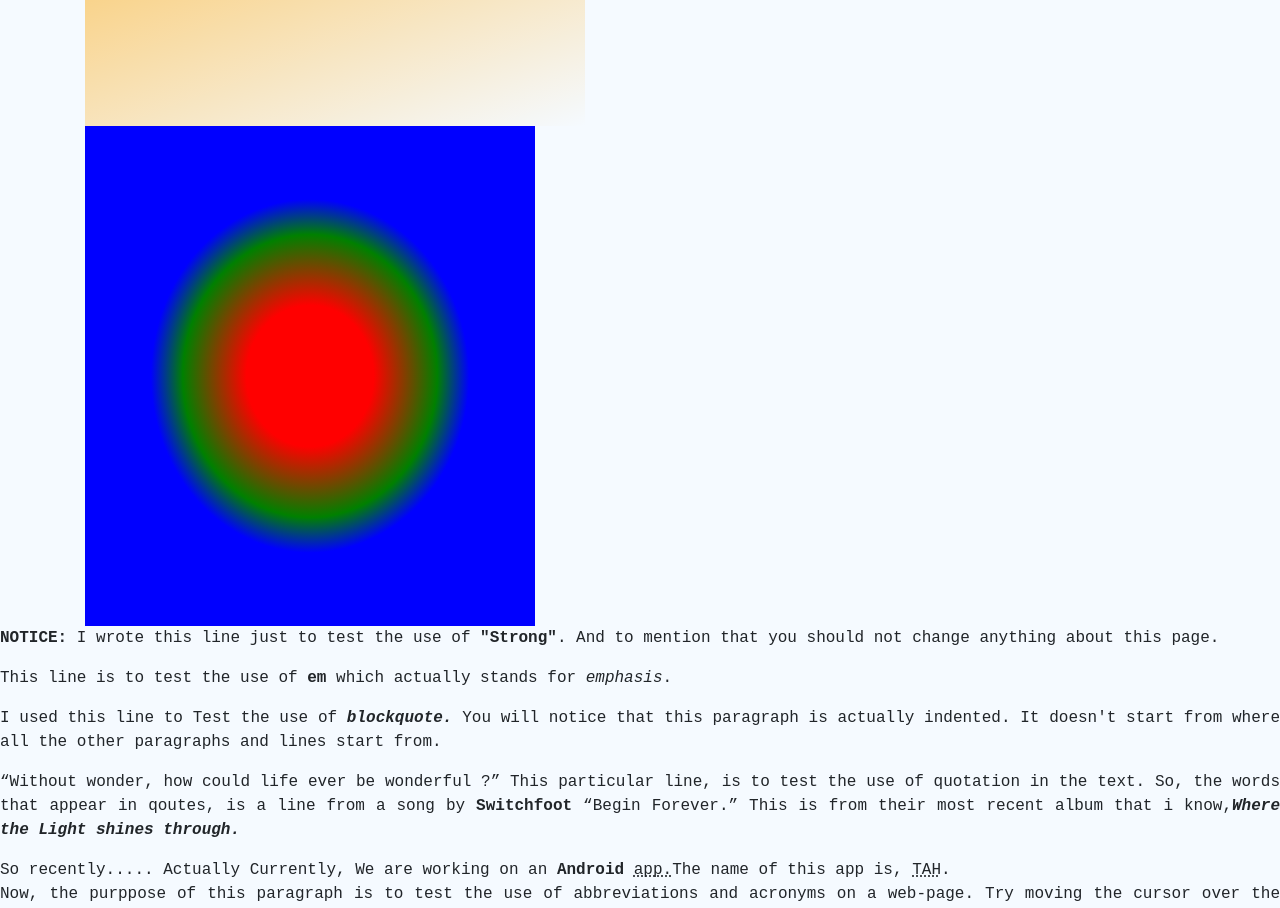
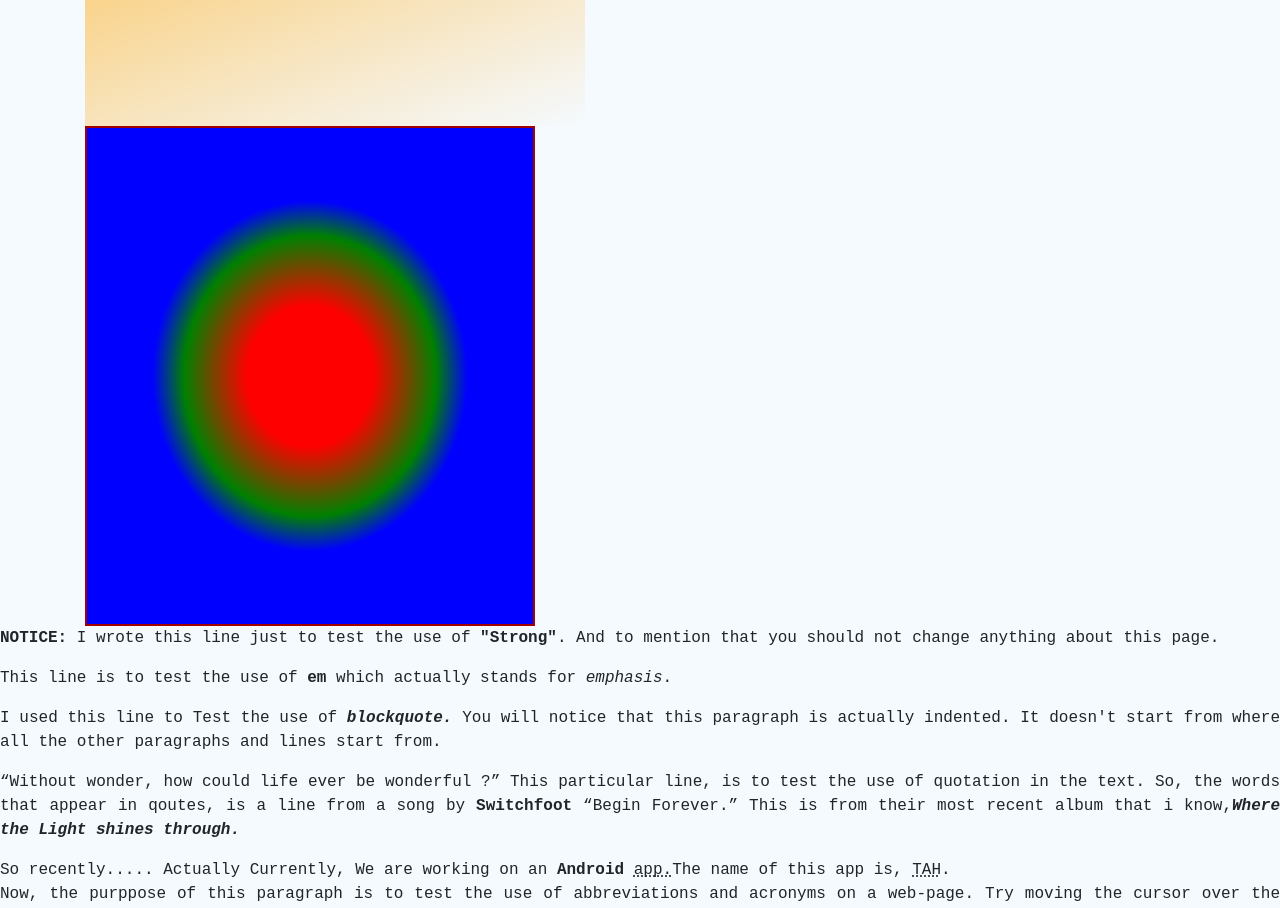
Before and after one commit to agwadan/React-Exercise, a React (Create React App) app: page / in a window 1280 px wide. Shown: the part 3720-4628 px from the top of the page. Built offline with nearby package versions, Linux system fonts and the light colour scheme; the HTML template or start-up script is replaced by a standard one.

Commit message:
03:06:00 - Cover borders

```diff
--- a/src/components/13-stylingWithCss/contentPage.css
+++ b/src/components/13-stylingWithCss/contentPage.css
@@ -23,12 +23,14 @@
   height: 500px;
   background: orange;
   background: linear-gradient(160deg,orange, rgba(0,0,255,0));
+
 }
 
 .service-image-2{
   width: 450px;
   height: 500px;
   background: radial-gradient( red 20%,green 40%, blue 50%);
+  border: 2px solid #a00101; /* size style color */
 }
 
 #title{
```
